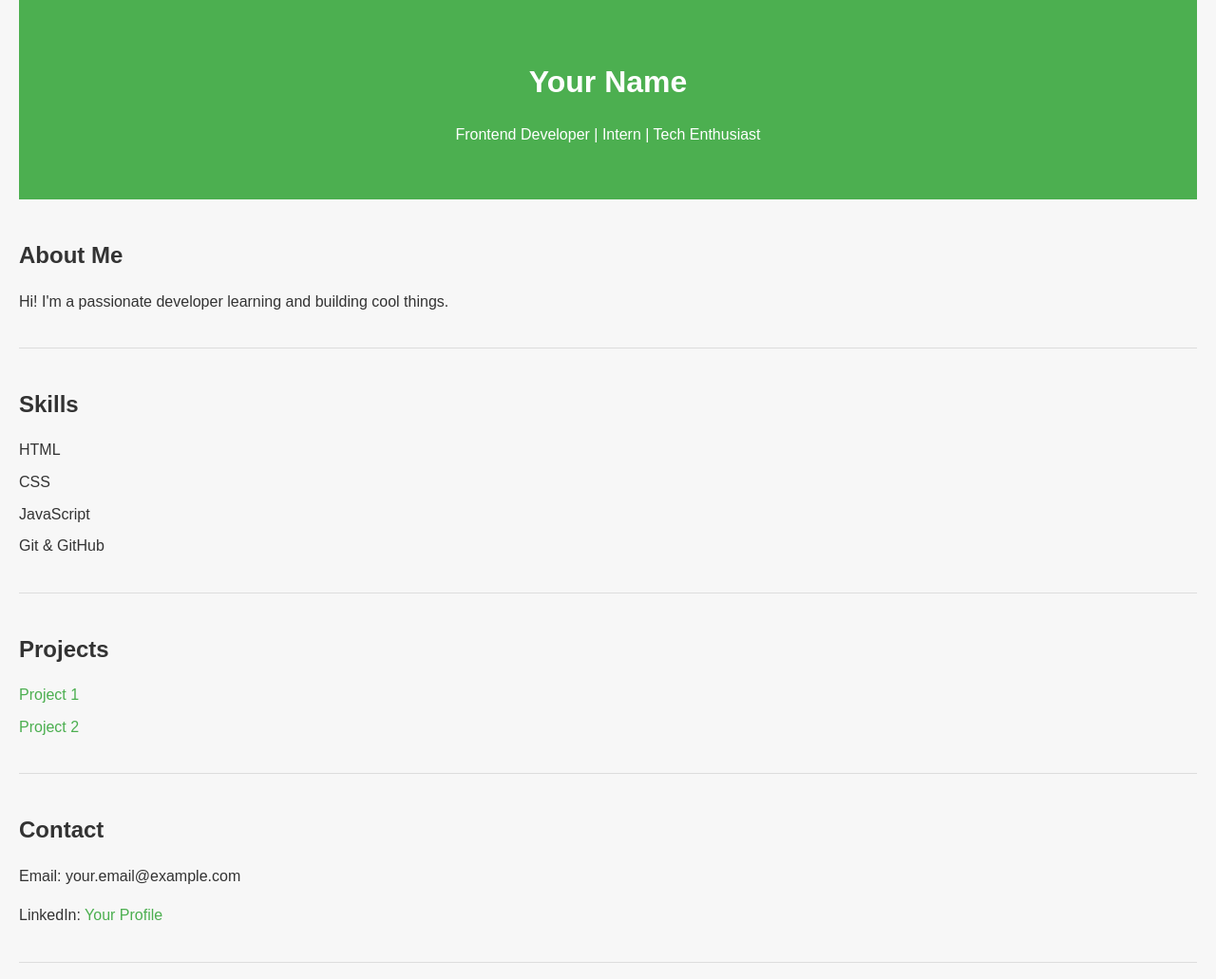
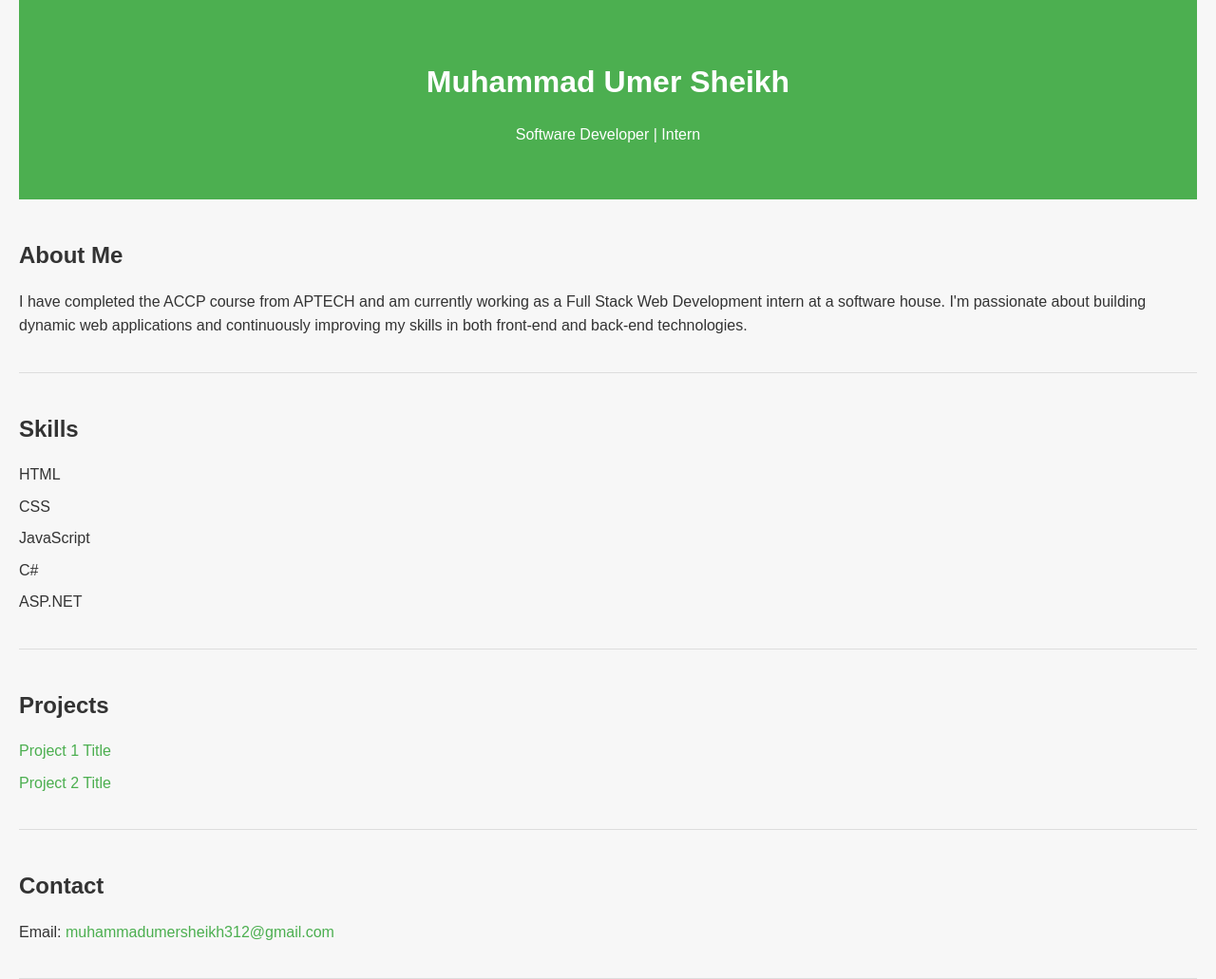
Before and after one commit to Muhammad-Umer48/Portfolio, a plain HTML site: page index.html in a window 1280 px wide. Shown: the whole page at 95% size. Drawn offline with Linux system fonts and the light colour scheme.

Commit message:
Update index.html

```diff
--- a/index.html
+++ b/index.html
@@ -3,18 +3,20 @@
 <head>
   <meta charset="UTF-8" />
   <meta name="viewport" content="width=device-width, initial-scale=1.0" />
-  <title>Your Name | Portfolio</title>
+  <title>Muhammad Umer Sheikh | Portfolio</title>
   <link rel="stylesheet" href="style.css" />
 </head>
 <body>
   <header>
-    <h1>Your Name</h1>
-    <p>Frontend Developer | Intern | Tech Enthusiast</p>
+    <h1>Muhammad Umer Sheikh</h1>
+    <p>Software Developer | Intern</p>
   </header>
 
   <section id="about">
     <h2>About Me</h2>
-    <p>Hi! I'm a passionate developer learning and building cool things.</p>
+    <p>
+      I have completed the ACCP course from APTECH and am currently working as a Full Stack Web Development intern at a software house. I'm passionate about building dynamic web applications and continuously improving my skills in both front-end and back-end technologies.
+    </p>
   </section>
 
   <section id="skills">
@@ -23,22 +25,24 @@
       <li>HTML</li>
       <li>CSS</li>
       <li>JavaScript</li>
-      <li>Git & GitHub</li>
+      <li>C#</li>
+      <li>ASP.NET</li>
     </ul>
   </section>
 
   <section id="projects">
     <h2>Projects</h2>
     <ul>
-      <li><a href="https://github.com/yourusername/project1">Project 1</a></li>
-      <li><a href="https://github.com/yourusername/project2">Project 2</a></li>
+      <li><a href="https://github.com/yourusername/project1">Project 1 Title</a></li>
+      <li><a href="https://github.com/yourusername/project2">Project 2 Title</a></li>
+      <!-- You can add more here -->
     </ul>
   </section>
 
   <section id="contact">
     <h2>Contact</h2>
-    <p>Email: your.email@example.com</p>
-    <p>LinkedIn: <a href="https://linkedin.com/in/yourprofile">Your Profile</a></p>
+    <p>Email: <a href="mailto:muhammadumersheikh312@gmail.com">muhammadumersheikh312@gmail.com</a></p>
+    <!-- Add your LinkedIn when ready -->
   </section>
 </body>
 </html>
```
